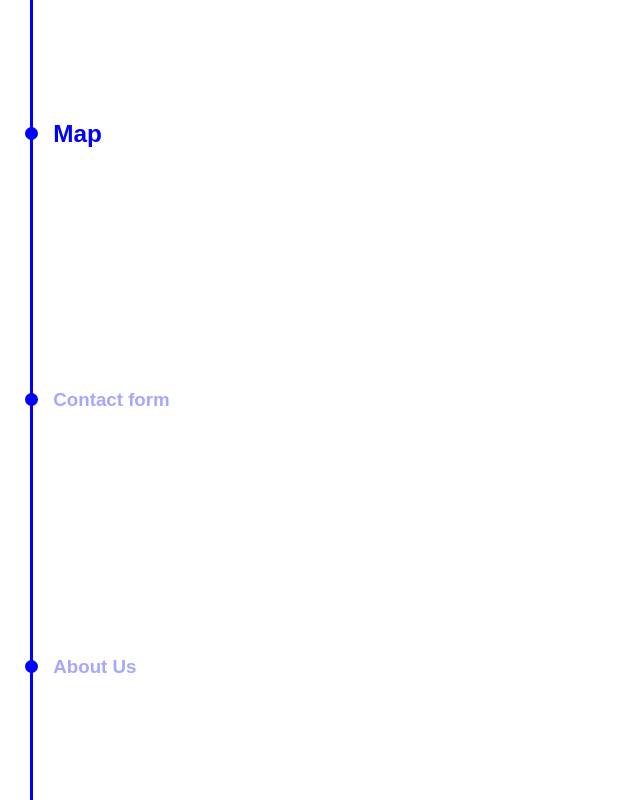
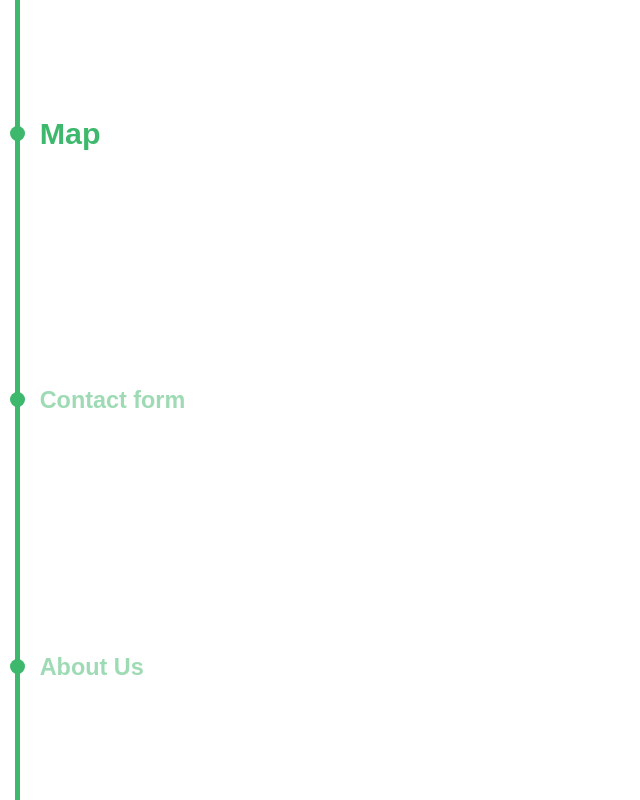
Before and after one commit to Ali-Doggaz/The_Foodies_Website, a plain HTML site: page index.html in a window 1280 px wide. Shown: the whole page, without its empty margins (0-640 px from the left). Drawn offline with Linux system fonts and the light colour scheme.

Commit message:
updated styling

```diff
--- a/index.html
+++ b/index.html
@@ -22,5 +22,8 @@
             </ul>
         </div>
     </nav>
+
+
+    <script src="app.js"></script>
 </body>
 </html>
--- a/style.css
+++ b/style.css
@@ -1,7 +1,10 @@
 :root{
-    --nav-color : RGBA(0,0,255,0.35);
+    --nav-color : rgba(61, 184, 108,0.5);
+    --current-color: rgb(61, 184, 108);
 }
-
+html{
+    font-size: 20px;
+}
 *{
     margin: 0;
     padding: 0;
@@ -35,7 +38,9 @@ ul{
 ul li{
     list-style: none;
     padding:20px 0;
-
+    transition: transform 100ms ease-in-out,
+        color 100ms ease-in-out;
+    cursor:pointer;
 }
 .row-flex{
     display:flex;
@@ -44,25 +49,25 @@ ul li{
 
 
 .line{
-    width: 3px;
-    background: blue;
+    width: 5px;
+    background: var(--current-color);
     height: 100vh;
     align-items:center;
 }
 
 .circle{
-    width: 13px;
-    height: 13px;
-    background :blue;
+    width: 15px;
+    height: 15px;
+    background :var(--current-color);
     border-radius: 50%;
 }
 
 .current{
-    color: blue;
+    color: var(--current-color);
     font-size: 1.3rem;
 }
 
 ul li:hover{
-    transform: scale(1.2);
-
+    transform: scale(1.1) translateX(8px);
+    color: var(--current-color);
 }
```
